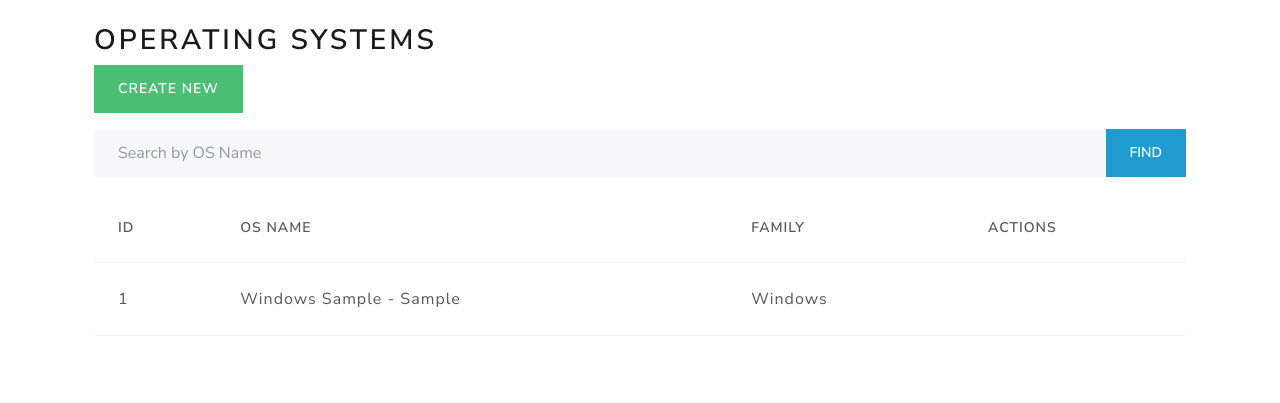
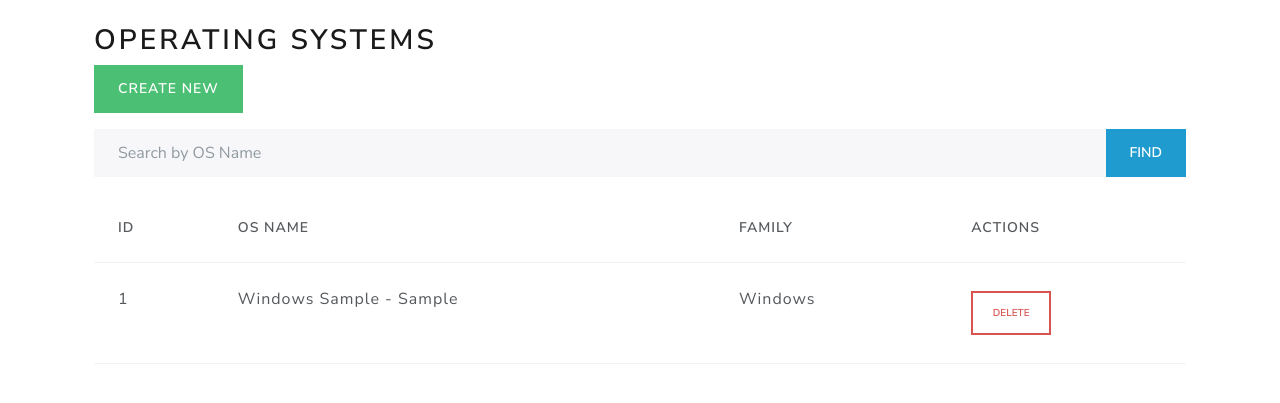
Before and after one commit to jorgesoft/django-vulns, a Django app: page /os/ in a window 1280 px wide. Shown: the part 92-495 px from the top of the page. Run offline with Django 5.2, Linux system fonts and the light colour scheme; data comes from the database, SQL or seed files in the repository; tables that the repository leaves empty hold one stand-in row (values such as "Sample post"); some libraries are stand-ins or nearby versions.

Commit message:
django added os delete view

```diff
--- a/dashboard/templates/dashboard/os/list.html
+++ b/dashboard/templates/dashboard/os/list.html
@@ -39,12 +39,12 @@
                 </style>
 
                 <td>
-                    {% comment %} <a href="{% url 'os-update' os.id %}" class="btn btn-outline-dark btn-sm btn-fixed-width my-1">Update</a>
+                    {% comment %} <a href="{% url 'os-update' os.id %}" class="btn btn-outline-dark btn-sm btn-fixed-width my-1">Update</a> {% endcomment %}
 
                     <form action="{% url 'os-delete' os.id %}" method="post" class="d-inline-block" onsubmit="return confirm('Are you sure you want to delete this OS entry?');">
                         {% csrf_token %}
                         <button type="submit" class="btn btn-outline-danger btn-sm btn-fixed-width my-1">Delete</button>
-                    </form> {% endcomment %}
+                    </form>
                 </td>
             </tr>
             {% empty %}
--- a/dashboard/urls.py
+++ b/dashboard/urls.py
@@ -28,6 +28,7 @@ from .views.groups import (
 from .views.os import (
     os_list,
     create_os,
+    delete_os,
 )
 
 urlpatterns = [
@@ -56,4 +57,5 @@ urlpatterns = [
     # OS URLs
     path('os/', os_list, name='os'),
     path('os/create/', create_os, name='os-create'),
+    path('os/delete/<str:os_id>/', delete_os, name='os-delete'),
 ]
--- a/dashboard/views/os.py
+++ b/dashboard/views/os.py
@@ -44,8 +44,27 @@ def create_os(request):
                 cursor.execute(sql, [family, version, patch])
 
             messages.success(request, 'Operating System created successfully!')
-            return redirect('os')  # Make sure 'os-list' is the correct URL name for the OS list view
+            return redirect('os')
     else:
-        form = OsForm()  # Assuming OsForm handles fields for 'family', 'version', 'patch'
+        form = OsForm()
 
     return render(request, 'dashboard/os/create.html', {'form': form})
+
+def delete_os(request, os_id):
+    if request.method == 'POST':
+        try:
+            with connection.cursor() as cursor:
+                # Construct and execute the raw SQL query
+                sql = "DELETE FROM os WHERE id = %s"
+                cursor.execute(sql, [os_id])
+                if cursor.rowcount == 0:
+                    raise Http404("Operating System not found.")
+
+                messages.success(request, 'Operating System deleted successfully!')
+        except Exception as e:
+            messages.error(request, 'An error occurred while deleting the Operating System.')
+
+        return redirect('os')
+    else:
+        messages.error(request, 'Invalid request method.')
+        return redirect('os-list')
```
Also changed, not shown: dashboard/templates/dashboard/os/update.html (added).
